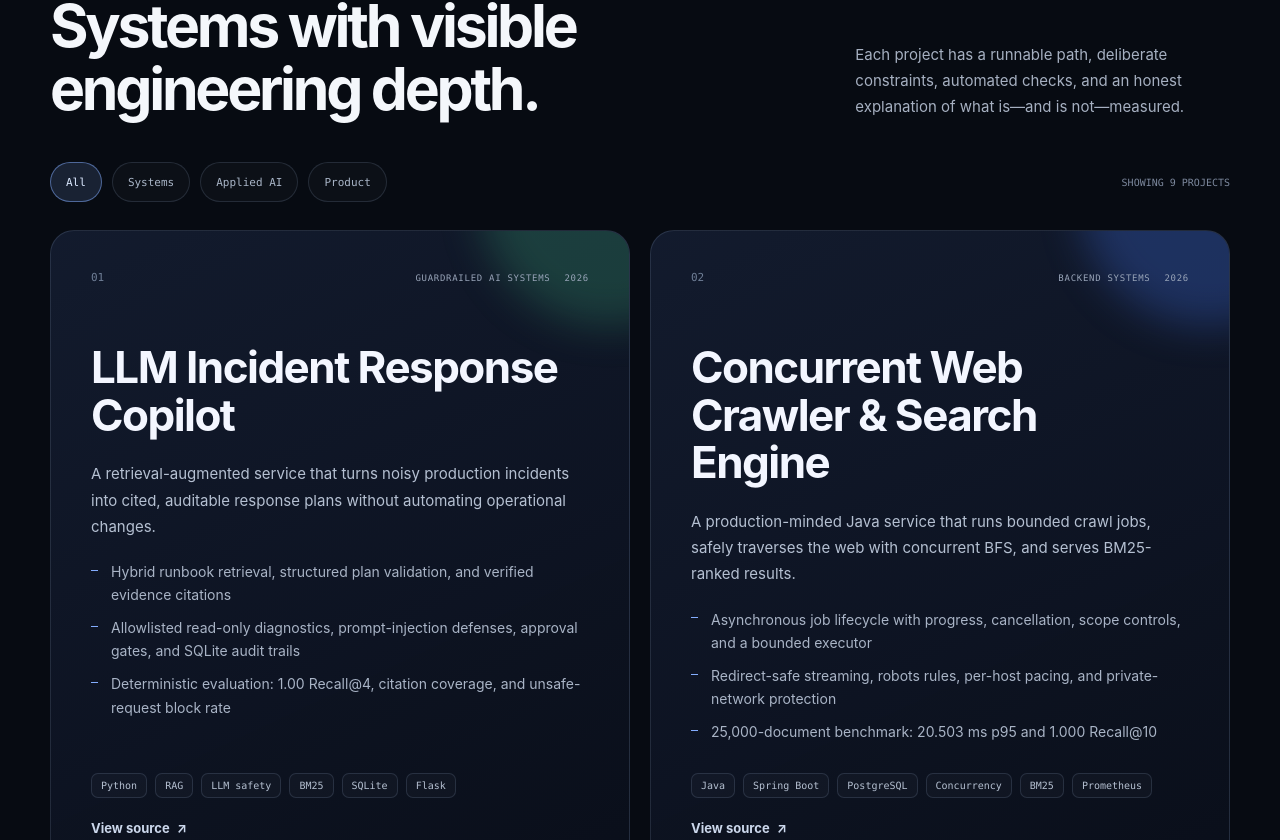
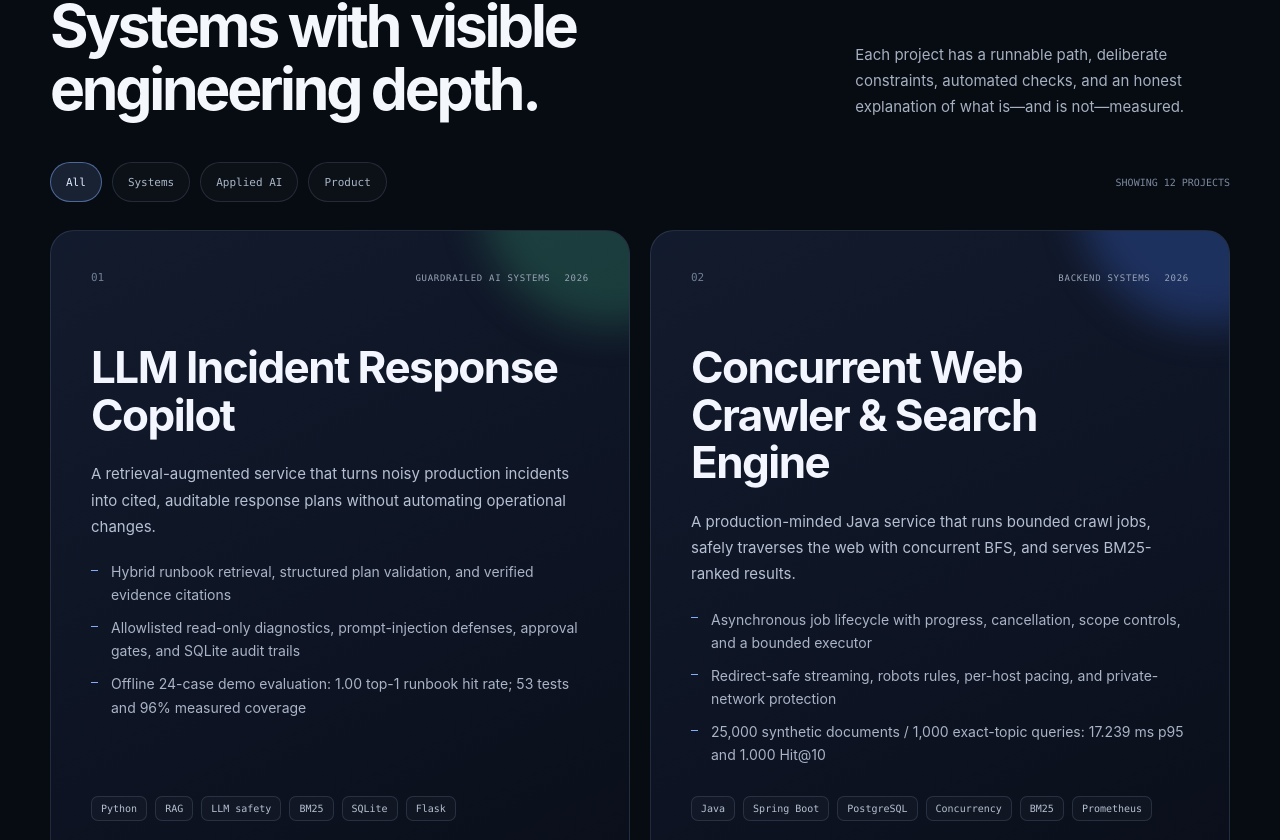
Before and after one commit to brohum10/soham-portfolio, a React (Vite) app: page / in a window 1280 px wide. Shown: the part 2880-3720 px from the top of the page. Built offline with nearby package versions, Linux system fonts and the light colour scheme.

Commit message:
Feature verified projects and measured metrics

```diff
--- a/src/data.js
+++ b/src/data.js
@@ -64,7 +64,7 @@ export const projects = [
     highlights: [
       "Hybrid runbook retrieval, structured plan validation, and verified evidence citations",
       "Allowlisted read-only diagnostics, prompt-injection defenses, approval gates, and SQLite audit trails",
-      "Deterministic evaluation: 1.00 Recall@4, citation coverage, and unsafe-request block rate",
+      "Offline 24-case demo evaluation: 1.00 top-1 runbook hit rate; 53 tests and 96% measured coverage",
     ],
     tags: ["Python", "RAG", "LLM safety", "BM25", "SQLite", "Flask"],
     source: "https://github.com/brohum10/llm-incident-response-copilot",
@@ -81,7 +81,7 @@ export const projects = [
     highlights: [
       "Asynchronous job lifecycle with progress, cancellation, scope controls, and a bounded executor",
       "Redirect-safe streaming, robots rules, per-host pacing, and private-network protection",
-      "25,000-document benchmark: 20.503 ms p95 and 1.000 Recall@10",
+      "25,000 synthetic documents / 1,000 exact-topic queries: 17.239 ms p95 and 1.000 Hit@10",
     ],
     tags: ["Java", "Spring Boot", "PostgreSQL", "Concurrency", "BM25", "Prometheus"],
     source: "https://github.com/brohum10/concurrent-web-crawler",
@@ -132,7 +132,7 @@ export const projects = [
     highlights: [
       "FAISS inner-product search with a NumPy fallback and SQLite WAL persistence",
       "Hybrid ranking combines semantic similarity, recency, and lexical overlap",
-      "100,000-document benchmark: 16.625 ms p95, 1.000 Recall@10, and 1.000 MRR",
+      "100,000 synthetic documents / 500 exact-topic queries: 16.940 ms p95 and 12,990 indexed documents/s",
     ],
     tags: ["Python", "Flask", "FAISS", "SQLite", "Retrieval", "Docker"],
     source: "https://github.com/brohum10/semantic-search-platform",
@@ -191,6 +191,57 @@ export const projects = [
   },
   {
     number: "09",
+    title: "ScopeLedger",
+    category: "Product",
+    type: "Full-stack AI workflow",
+    year: "2026",
+    description:
+      "A hosted workspace that compares client requests to an agreement, verifies exact source evidence, and lets a human decide which changes belong in a proposal.",
+    highlights: [
+      "Two-pass AI review with quote provenance, skeptical verification, and human-controlled estimates",
+      "Owner-scoped Cloudflare D1 persistence, revision-safe writes, hash-linked audit events, and exports",
+      "45 deterministic tests plus a documented live-provider smoke test; no model-accuracy claim",
+    ],
+    tags: ["TypeScript", "React", "Cloudflare Workers", "D1", "LLM", "Full-stack"],
+    source: "https://github.com/brohum10/scopeledger",
+    accent: "violet",
+  },
+  {
+    number: "10",
+    title: "HarFlow Studio",
+    category: "Product",
+    type: "Privacy-first frontend",
+    year: "2026",
+    description:
+      "A browser-only network-capture analyzer with request waterfalls, budgets, and cautious before/after comparisons that never upload a HAR file.",
+    highlights: [
+      "Sanitized URL and metric normalization, unknown-transfer handling, and accessible local comparison UI",
+      "A 10,000-entry synthetic HAR analyzed in 14.378 ms p95 on a local Node 24/arm64 benchmark",
+      "15 automated edge-case tests and a dependency-free GitHub Pages deployment",
+    ],
+    tags: ["JavaScript", "Frontend", "Performance", "Accessibility", "Privacy", "GitHub Pages"],
+    source: "https://github.com/brohum10/harflow-studio",
+    accent: "cyan",
+  },
+  {
+    number: "11",
+    title: "RelayForge",
+    category: "Systems",
+    type: "Backend automation",
+    year: "2026",
+    description:
+      "A durable webhook outbox with signed delivery, idempotent publishing, leased workers, retries, dead-letter recovery, and an authenticated API.",
+    highlights: [
+      "SQLite WAL and lease tokens handle concurrent claims and crash recovery",
+      "11 tests cover signed payloads, retries, idempotency, API authentication, and stale leases",
+      "1,000-event local storage-path benchmark: 354 events/s; excludes HTTP and receiver time",
+    ],
+    tags: ["Python", "SQLite", "Webhooks", "Concurrency", "HMAC", "Automation"],
+    source: "https://github.com/brohum10/relayforge-webhooks",
+    accent: "amber",
+  },
+  {
+    number: "12",
     title: "Software Engineering Portfolio",
     category: "Product",
     type: "Web experience",
```
Also changed, not shown: 2 other files (tests, documents, lock files or other folders).
